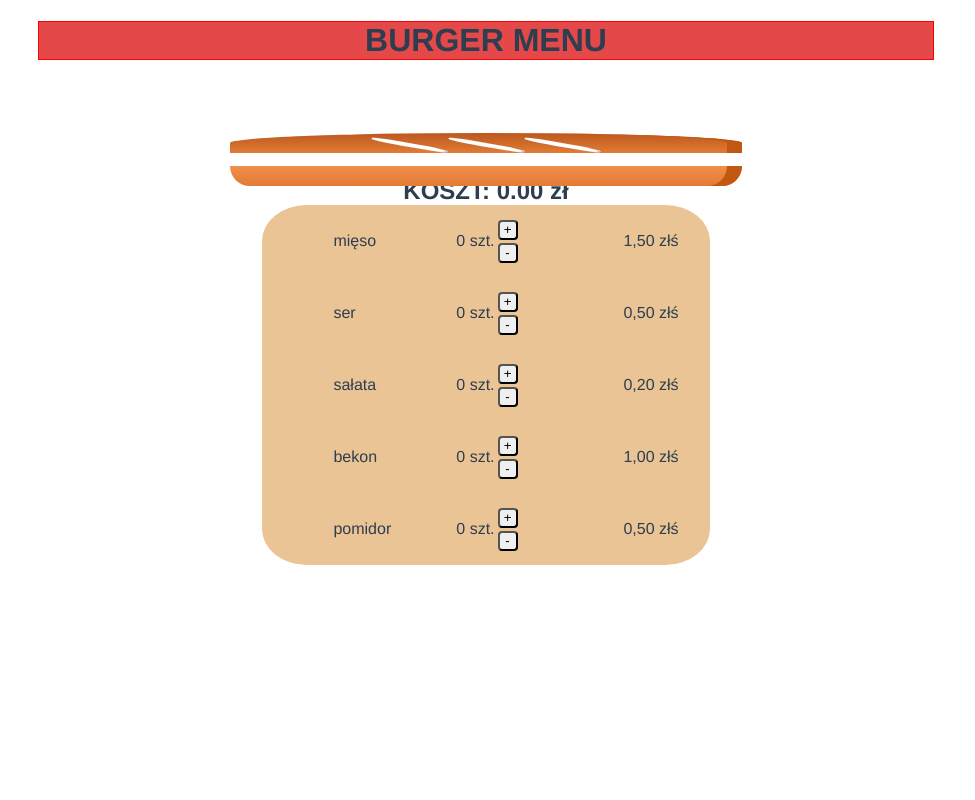
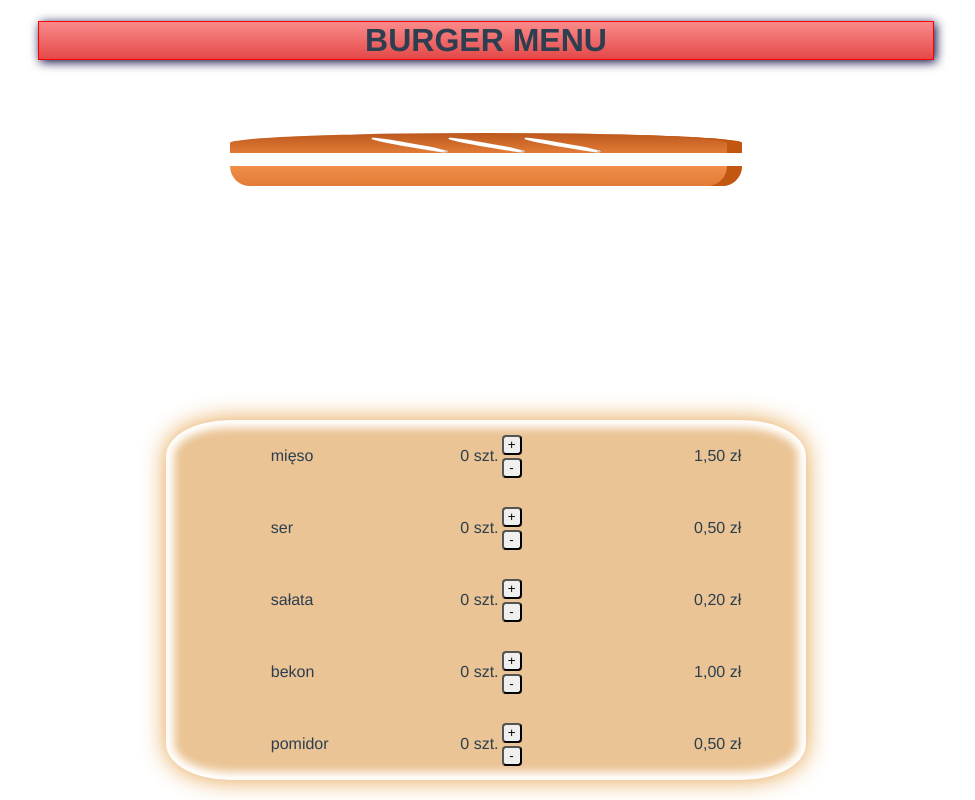
Before and after one commit to Kasia94/Burger, a Vue app: page / in a window 1280 px wide. Shown: the whole page, without its empty margins (154-1129 px from the left). Built offline with nearby package versions, Linux system fonts and the light colour scheme.

Commit message:
fix view

```diff
--- a/src/App.vue
+++ b/src/App.vue
@@ -1,7 +1,5 @@
 <template>
   <div id="app">
-    <!-- <img alt="Vue logo" src="./assets/logo.png">
-    <HelloWorld msg="Welcome to Your Vue.js App"/> -->
 <div class="container">
     <Header style="border: 1px solid red" />
     <Burger :ingredients="ingredients" />
@@ -12,7 +10,7 @@
 </template>
 
 <script>
-// import HelloWorld from './components/HelloWorld.vue'
+
 import Burger from "./components/Burger.vue";
 import Cost from "./components/Cost.vue";
 import Header from "./components/Header.vue";
@@ -21,7 +19,6 @@ import Ingredients from "./components/Ingredients.vue";
 export default {
   name: "App",
   components: {
-    // HelloWorld
     Burger,
     Cost,
     Header,
--- a/src/components/Burger.vue
+++ b/src/components/Burger.vue
@@ -32,11 +32,10 @@ export default {
 </script>
  <style>
 .Burger {
-  /* height: 52vh; */
   width: 80vh;
   max-width: 100vh;
   margin: auto;
-  margin-bottom: 2rem;
+  margin-bottom: 300px;
   margin-top: auto;
   position: relative;
 }
--- a/src/components/Cost.vue
+++ b/src/components/Cost.vue
@@ -26,5 +26,6 @@ export default {
 .cost {
   margin: auto;
   margin-top: 25px;
+  margin-bottom: 25px;
 }
 </style>
--- a/src/components/Header.vue
+++ b/src/components/Header.vue
@@ -3,7 +3,8 @@
 </template>
 <style scoped>
 .header{
-    background-color: rgb(228, 72, 72);
+    background:linear-gradient( to bottom, rgb(250, 139, 139),  rgb(228, 72, 72));
     margin-bottom: 60px;
+    box-shadow: 2px 2px 10px rgb(3, 3, 61);
 }
 </style>
--- a/src/components/Ingredients.vue
+++ b/src/components/Ingredients.vue
@@ -17,7 +17,7 @@
             </button>
           </div>
         </div>
-        <p class="price">{{ formatPrice(item.price) }}ś</p>
+        <p class="price">{{ formatPrice(item.price) }}</p>
       </li>
     </ul>
   </div>
@@ -64,7 +64,13 @@ export default {
   width: 50%;
   min-width: 270px;
   border-radius: 10%;
-  position: relative;
+  position: fixed;
+  bottom: 20px;
+  left: 50%;
+  transform: translateX(-50%);
+  box-shadow: 0 0 8px 8px white inset;
+  filter: drop-shadow( 0 0 0.75rem rgb(228, 159, 69));
+
 }
 .Menu__item {
   display: flex;
```
